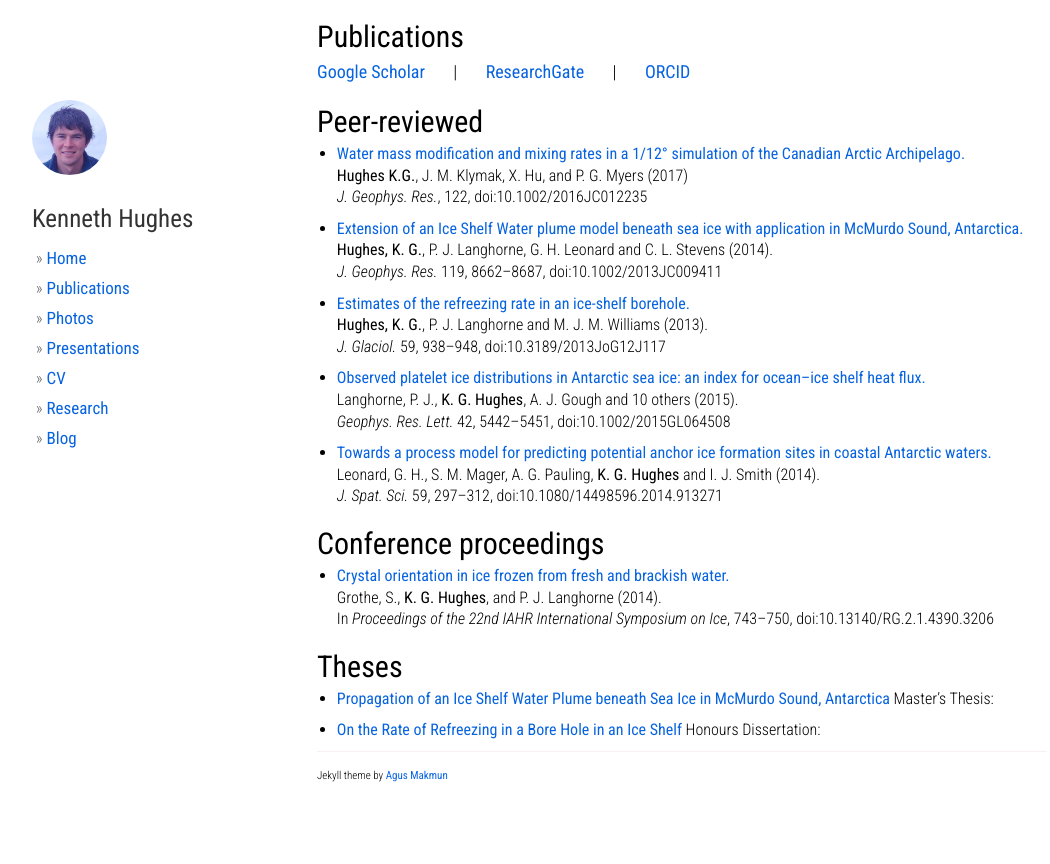
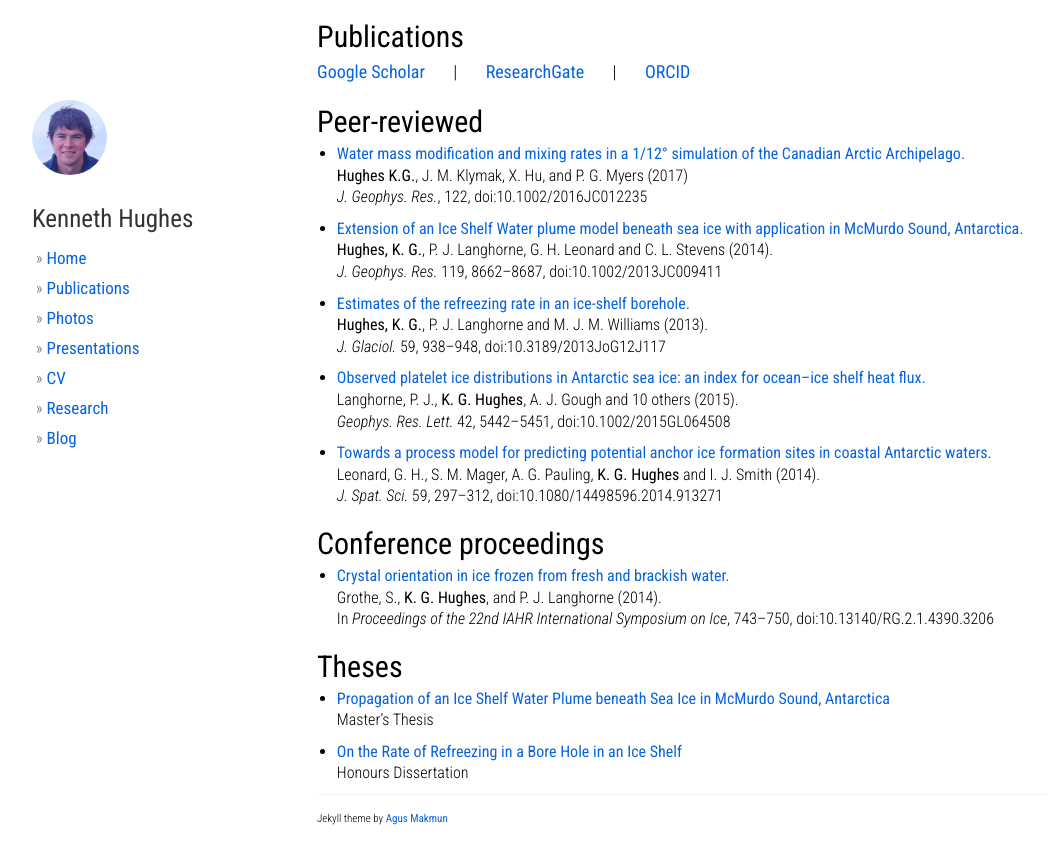
Before and after one commit to hugke729/hugke729.github.io, a Jekyll site: the page built from publications/index.md, in a window 1280 px wide. Shown: the top 864 px of the page, without its empty margins (53-1103 px from the left). Built offline with Jekyll 4.4.1, drawn with Linux system fonts in a browser that asks for light colours; nearby versions of some CDN libraries.

Commit message:
Fix linebreaks

```diff
--- a/publications/index.md
+++ b/publications/index.md
@@ -39,10 +39,10 @@ In *Proceedings of the 22nd IAHR International Symposium on Ice*, 743–750, doi
 ## Theses
 
 * [Propagation of an Ice Shelf Water Plume beneath Sea Ice in McMurdo Sound, Antarctica][mt]
-Master’s Thesis:
+Master’s Thesis
 
 * [On the Rate of Refreezing in a Bore Hole in an Ice Shelf][ht]
-Honours Dissertation:
+Honours Dissertation
 
 [oi]: http://orcid.org/0000-0001-5066-3310
 [rg]: https://www.researchgate.net/profile/Kenneth_Hughes2
```
